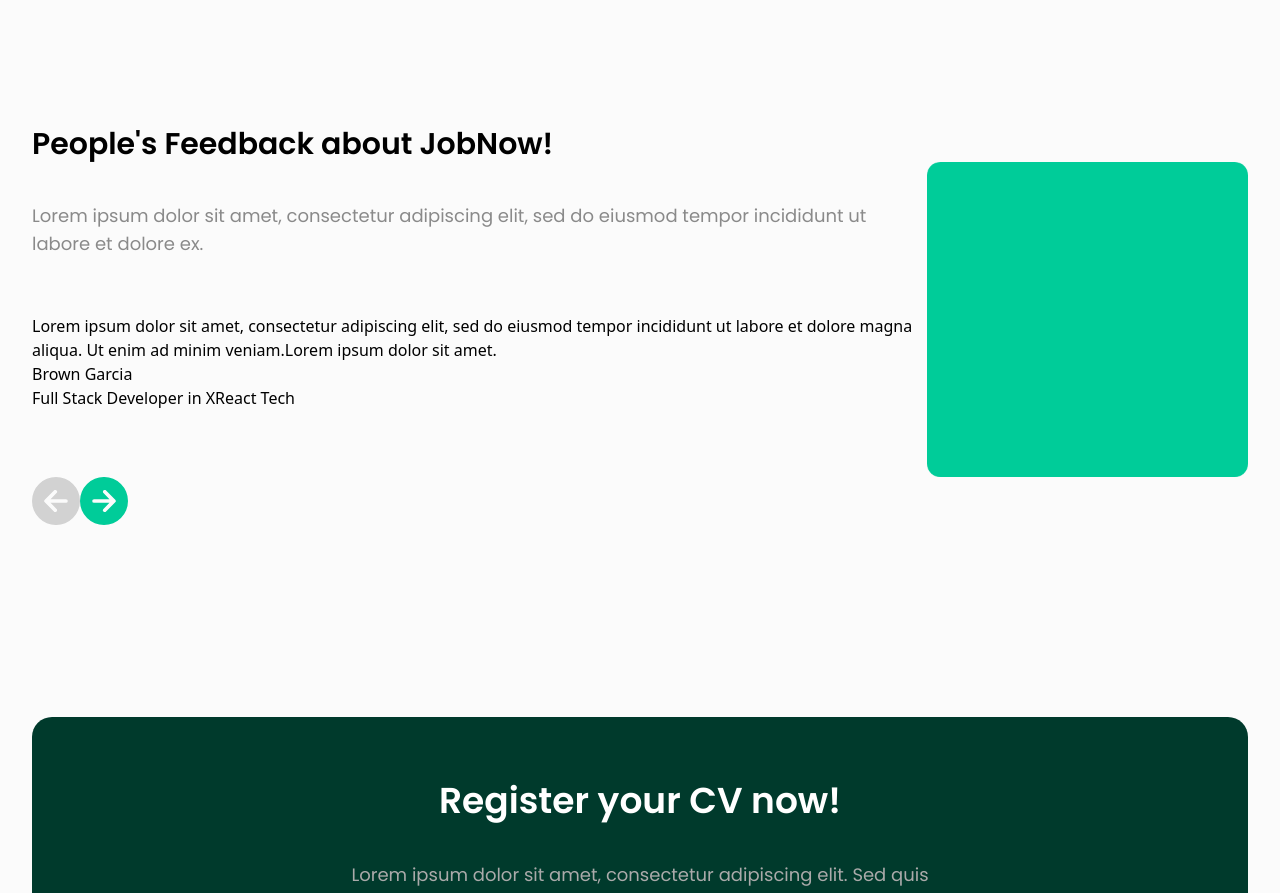
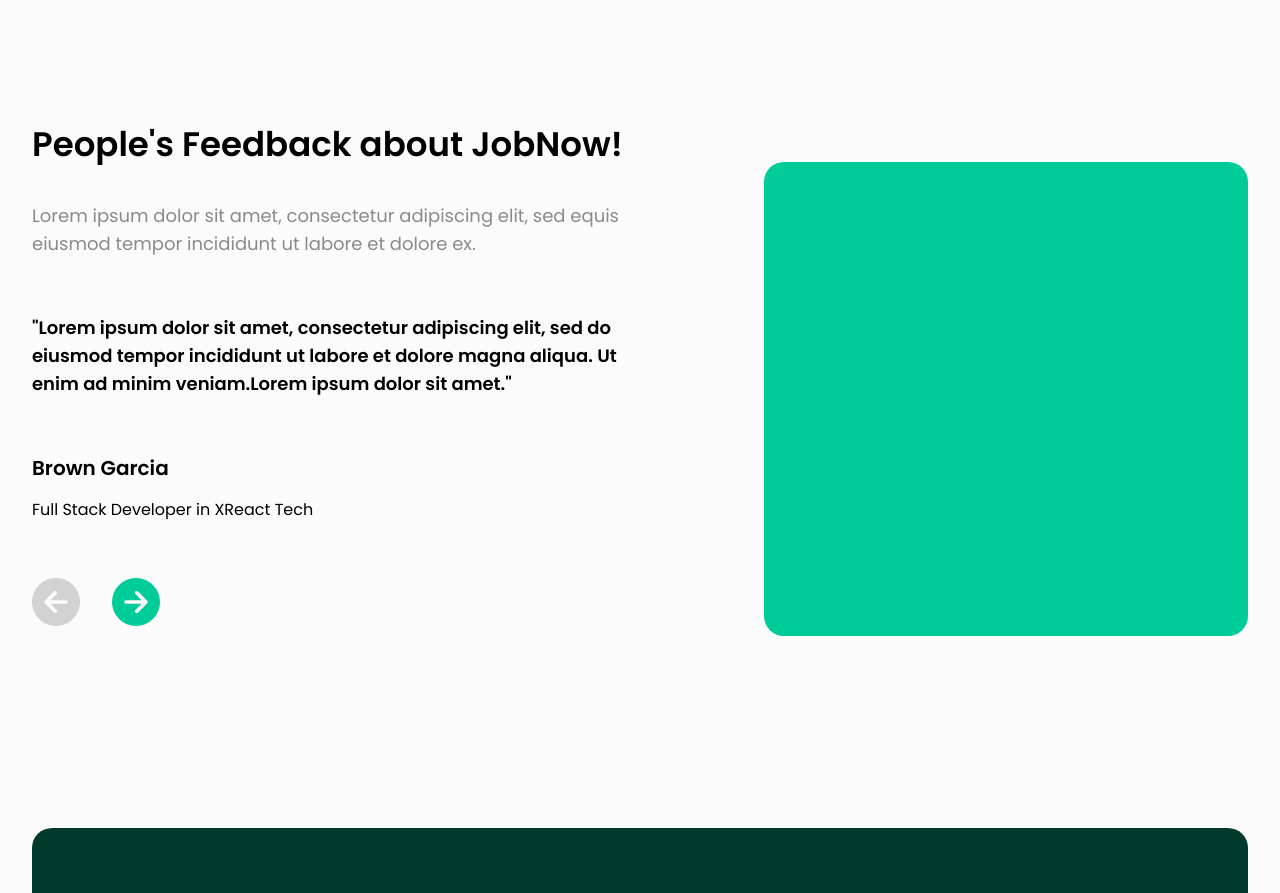
Before and after one commit to MaryJoeKhoury/job-search, a Next.js app: page / in a window 1280 px wide. Shown: the part 3460-4353 px from the top of the page. Built offline with nearby package versions, Linux system fonts and the light colour scheme.

Commit message:
worked on feedback section

```diff
--- a/components/FeedbackCard.js
+++ b/components/FeedbackCard.js
@@ -4,23 +4,25 @@
 const FeedbackCard = (props) => {
   return (
     <>
-      <div className="flex flex-row">
-        <div>
+      <div className="flex flex-row justify-between font-Poppins">
+        <div className="w-1/2">
           <SectionSubtitle subtitle={props.subtitle} />
-          <p>{props.description}</p>
-          <div>
-            <h3>{props.reviewer}</h3>
-            <h5>{props.profession}</h5>
+          <div className="flex flex-col gap-14">
+            <p className="text-lg font-semibold">{props.description}</p>
+            <div>
+              <h3 className="mb-4 text-xl font-semibold">{props.reviewer}</h3>
+              <h5>{props.profession}</h5>
+            </div>
+            <div className="flex flex-row gap-8">
+              <img src="/icons/backward-button.svg" className="h-12 w-12" />
+              <img src="/icons/forward-button.svg" className="h-12 w-12" />
+            </div>
           </div>
         </div>
         <div className="flex flex-row">
           <img src={props.image} />
         </div>
       </div>
-      <div className="flex flex-row">
-        <img src="/icons/backward-button.svg" className="h-12 w-12" />
-        <img src="/icons/forward-button.svg" className="h-12 w-12" />
-      </div>
     </>
   );
 };
--- a/pages/index.js
+++ b/pages/index.js
@@ -302,7 +302,7 @@
         </AlignContainer>
       </section>
 
-      <section className="bg-[#FBFBFB] pb-16 pt-36">
+      <section className="text bg-[#FBFBFB] pb-16 pt-36">
         <AlignContainer>
           <SectionTitle title="Recently Added" aligntext="text-center" />
           <SectionSubtitle
@@ -377,11 +377,14 @@
 
       <section className="bg-[#fbfbfb] pb-96 pt-16">
         <AlignContainer>
-          <SectionTitle title="People's Feedback about JobNow!" />
+          <SectionTitle
+            title="People's Feedback about JobNow!"
+            fontSize="lg:text-[2.125rem]"
+          />
           {/* <SectionSubtitle subtitle=" Lorem ipsum dolor sit amet, consectetur adipiscing elit, sed do eiusmod tempor incididunt ut labore et dolore ex." /> */}
           <FeedbackCard
-            subtitle="Lorem ipsum dolor sit amet, consectetur adipiscing elit, sed do eiusmod tempor incididunt ut labore et dolore ex."
-            description="Lorem ipsum dolor sit amet, consectetur adipiscing elit, sed do eiusmod tempor incididunt ut labore et dolore magna aliqua. Ut enim ad minim veniam.Lorem ipsum dolor sit amet."
+            subtitle="Lorem ipsum dolor sit amet, consectetur adipiscing elit, sed equis eiusmod tempor incididunt ut labore et dolore ex."
+            description='"Lorem ipsum dolor sit amet, consectetur adipiscing elit, sed do eiusmod tempor incididunt ut labore et dolore magna aliqua. Ut enim ad minim veniam.Lorem ipsum dolor sit amet."'
             image="/images/green.png"
             reviewer="Brown Garcia"
             profession="Full Stack Developer in XReact Tech"
```
